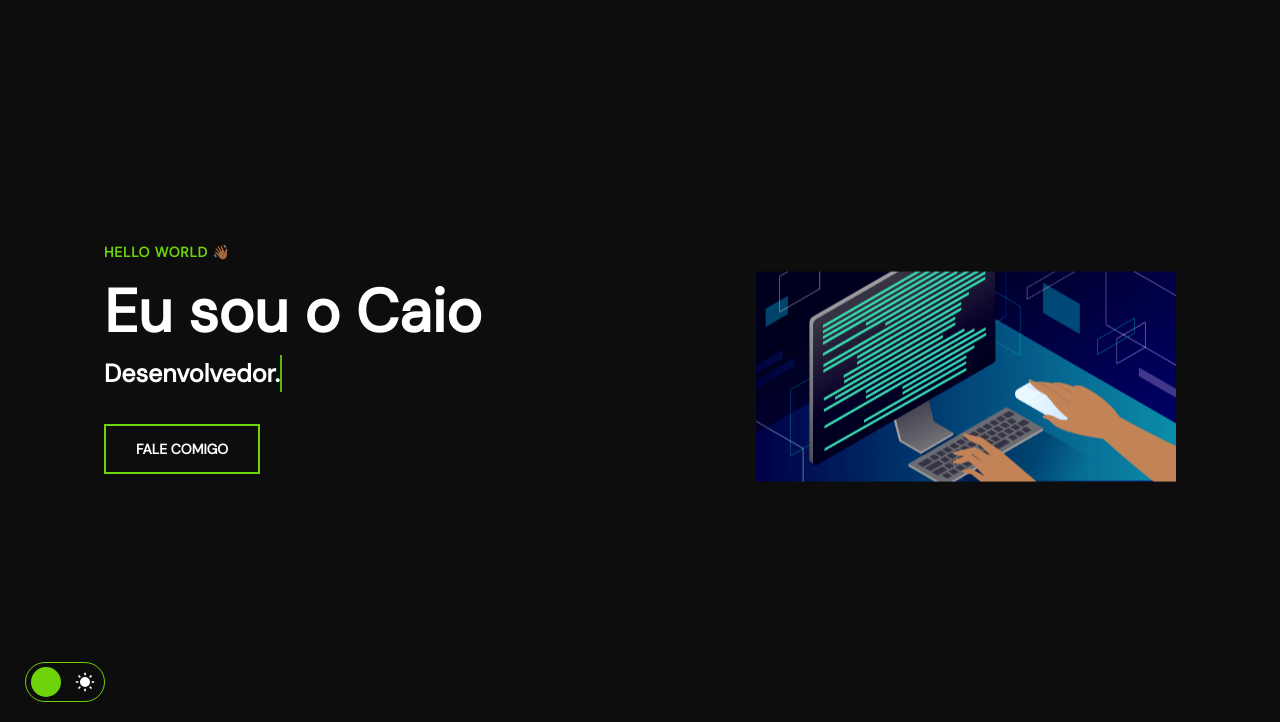
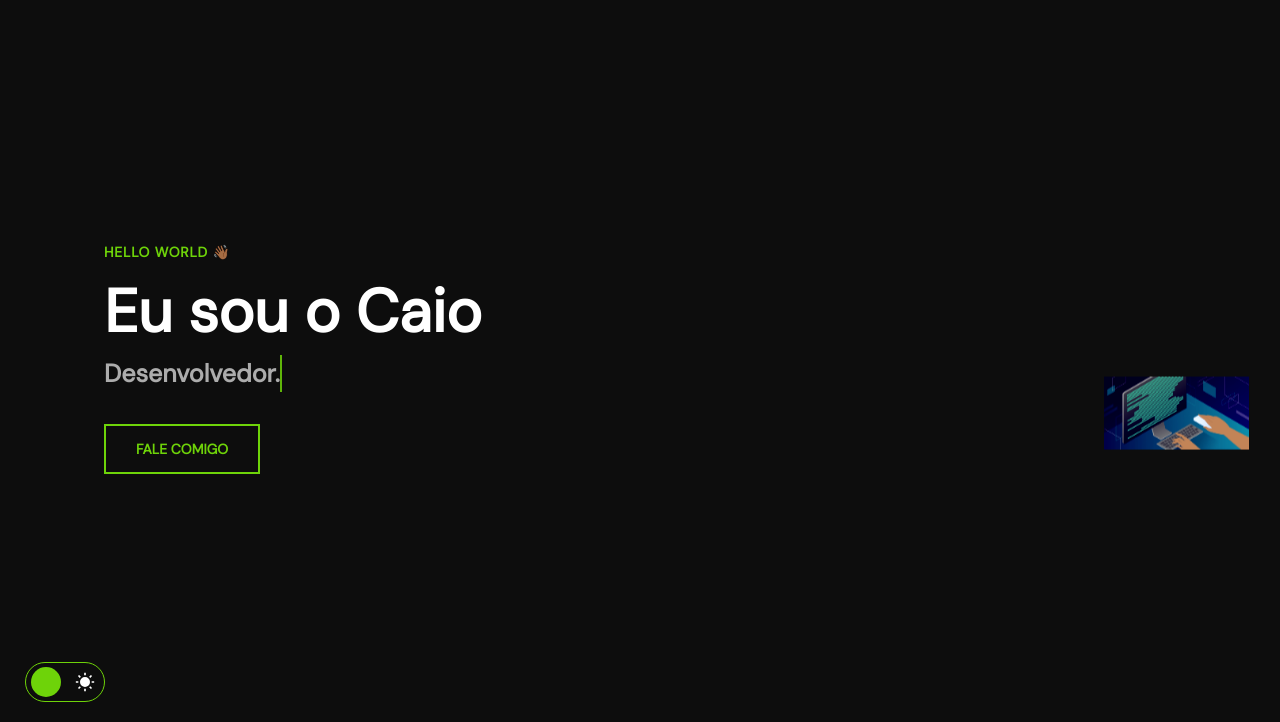
Before and after one commit to caio1020ee/meu_portifolio, a plain HTML site: page index.html in a window 1280 px wide. Shown: the part 78-800 px from the top of the page. Drawn offline with nearby package versions, Linux system fonts and the light colour scheme; a web font is replaced by a local one.

Commit message:
Update style.css

```diff
--- a/assets/css/style.css
+++ b/assets/css/style.css
@@ -112,7 +112,7 @@ section header h2 {
 }
 
 section h3 {
-  color: white;
+  color: var(--headline);
 }
 
 section p,
@@ -121,7 +121,7 @@ section span {
   font-size: 1.7rem;
   line-height: 130%;
 
-  color: white;
+  color: var(--paragraph);
 }
 
 .button {
@@ -133,7 +133,7 @@ section span {
 
   width: fit-content;
 
-  color: white;
+  color: var(--primary-color);
   font-size: 1.4rem;
   font-weight: 700;
   text-transform: uppercase;
@@ -219,7 +219,7 @@ body.light-mode
 
 body .social-links li:nth-child(3) svg:hover path:nth-child(2),
 body nav#navigation .social-links li:nth-child(3) svg:hover path:nth-child(2) {
-  fill: #096aca;
+  fill: #0a66c2;
 }
 
 body .social-links li:nth-child(4) svg:hover path:nth-child(2),
@@ -513,8 +513,8 @@ body.menu-expanded button path {
 }
 
 #home img {
-  width: 40rem;
-  min-width: 40.5rem;
+  width: 30rem;
+  min-width: 14.5rem;
   display: block;
   margin-inline: auto;
   filter: contrast(1.2);
@@ -526,7 +526,6 @@ body.light-mode #home img#notebook-2 {
   visibility: hidden;
   opacity: 0;
   animation: none;
-
 }
 
 #home img#notebook-1 {
@@ -544,7 +543,7 @@ body.light-mode #home img#notebook-2-white {
 }
 
 #home img#notebook-2 {
-  position:static;
+  position: absolute;
   z-index: 90;
   animation: appear 1s 2s backwards;
 }
```
